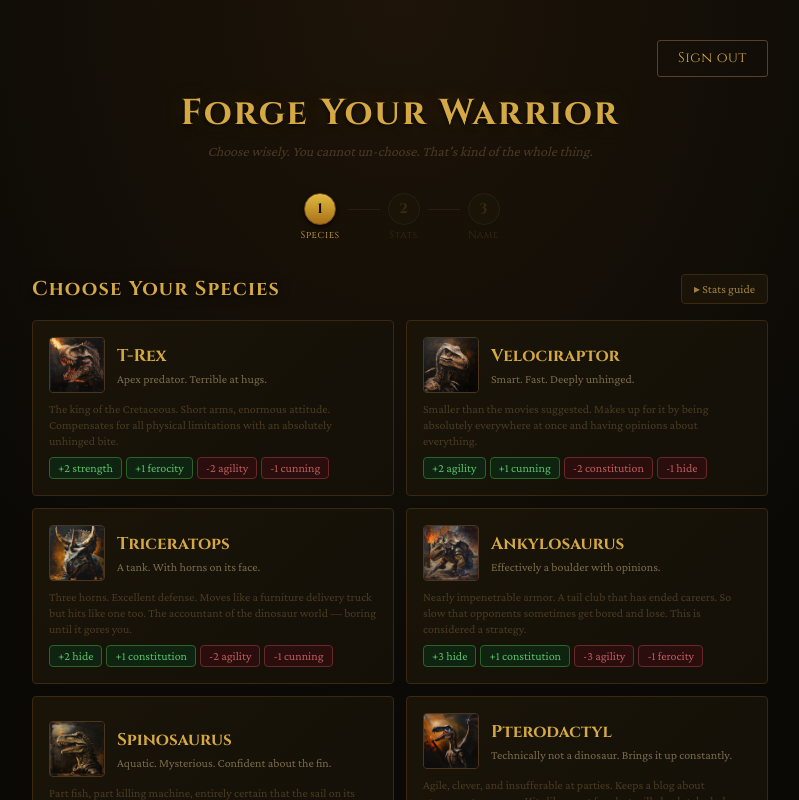
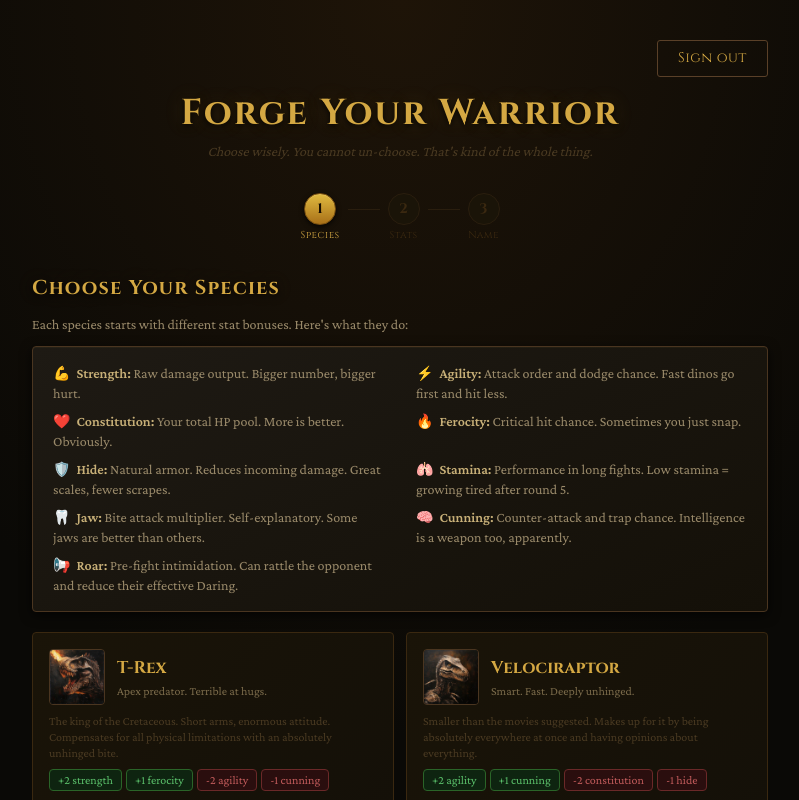
Before and after one commit to andreasfischerstrom/dino, a Next.js app: page /create-character in a window 1280 px wide. Shown: the top 800 px of the page, without its empty margins (240-1039 px from the left). Built offline with nearby package versions, Linux system fonts and the light colour scheme.

Commit message:
Show stats legend always-visible above species grid, improve contrast

```diff
--- a/app/create-character/page.tsx
+++ b/app/create-character/page.tsx
@@ -20,7 +20,6 @@ export default function CreateCharacter() {
   const fileRef = useRef<HTMLInputElement>(null)
 
   const [activeStat, setActiveStat] = useState<StatKey | null>(null)
-  const [statsOpen, setStatsOpen] = useState(false)
   const totalPoints = selectedSpecies?.bonusPoints ?? 12
   const pointsUsed = Object.values(distributed).reduce((a, b) => a + b, 0)
   const pointsLeft = totalPoints - pointsUsed
@@ -110,25 +109,18 @@ export default function CreateCharacter() {
       {/* Step 1: Species */}
       {step === 'species' && (
         <div className="fade-in">
-          <div className="flex items-center justify-between mb-4">
-            <h2 className="text-xl font-bold page-title" style={{ fontSize: '1.25rem' }}>Choose Your Species</h2>
-            <button
-              onClick={() => setStatsOpen(o => !o)}
-              className="text-xs flex items-center gap-1 px-3 py-1.5 rounded"
-              style={{ color: '#a08040', background: '#1a1408', border: '1px solid #3a2810', cursor: 'pointer' }}>
-              {statsOpen ? '▾' : '▸'} Stats guide
-            </button>
+          <h2 className="text-xl font-bold mb-3 page-title" style={{ fontSize: '1.25rem' }}>Choose Your Species</h2>
+          <p className="text-sm mb-3" style={{ color: '#9a8a6a' }}>
+            Each species starts with different stat bonuses. Here's what they do:
+          </p>
+          <div className="panel mb-5 grid grid-cols-1 sm:grid-cols-2 gap-x-8 gap-y-2" style={{ padding: '1rem 1.25rem' }}>
+            {STATS.map(s => (
+              <p key={s.key} className="text-sm" style={{ color: '#9a8a6a' }}>
+                <span className="mr-1.5">{s.emoji}</span>
+                <strong style={{ color: '#c8b078' }}>{s.label}:</strong> {s.description}
+              </p>
+            ))}
           </div>
-          {statsOpen && (
-            <div className="panel mb-4 grid grid-cols-1 sm:grid-cols-2 gap-x-6 gap-y-1.5" style={{ padding: '0.875rem 1rem' }}>
-              {STATS.map(s => (
-                <p key={s.key} className="text-xs" style={{ color: '#5a4a30' }}>
-                  <span className="mr-1">{s.emoji}</span>
-                  <strong style={{ color: '#7a6a4a' }}>{s.label}:</strong> {s.description}
-                </p>
-              ))}
-            </div>
-          )}
           <div className="grid grid-cols-1 sm:grid-cols-2 gap-3">
             {SPECIES.map(s => (
               <button
```
